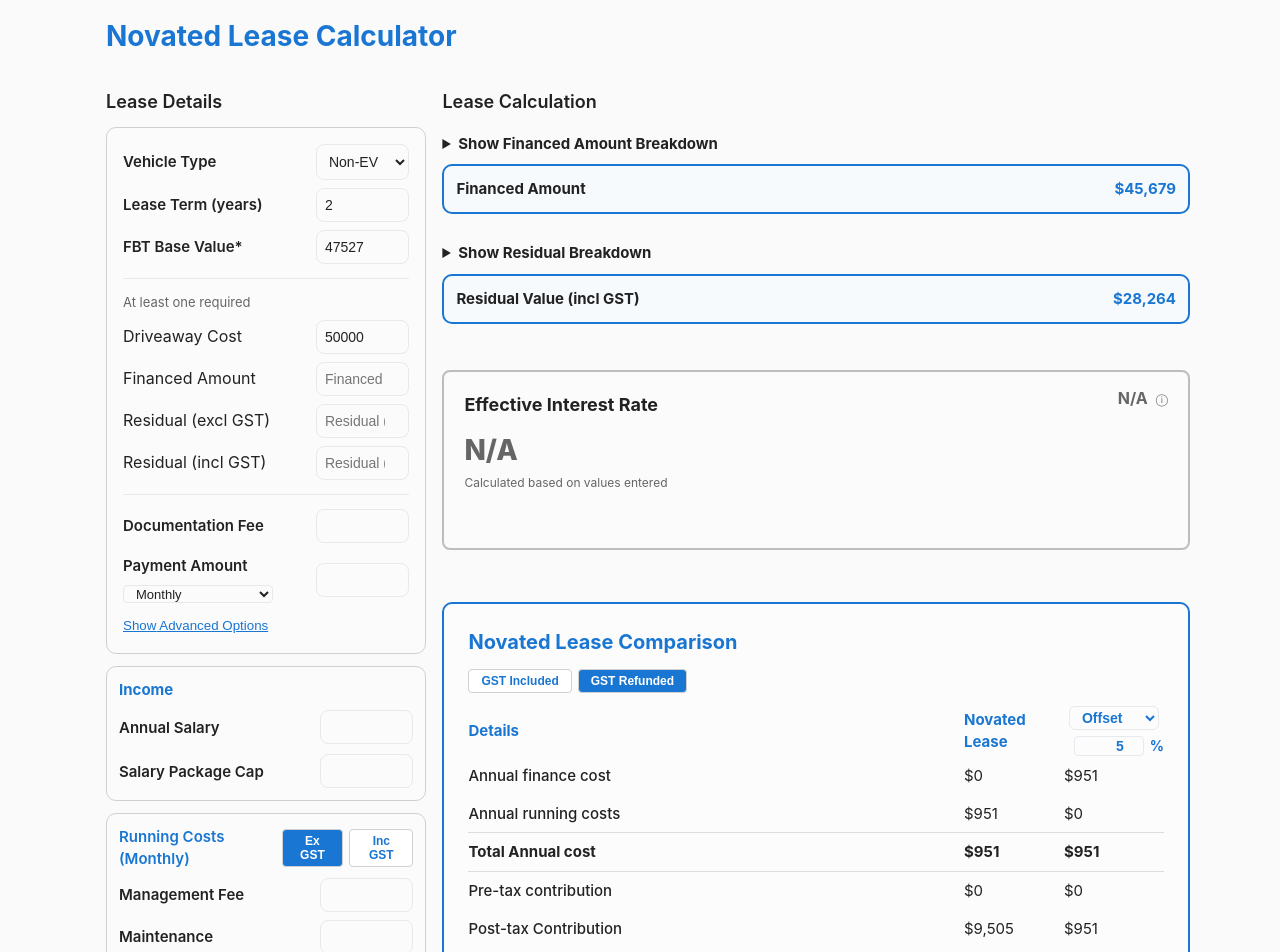
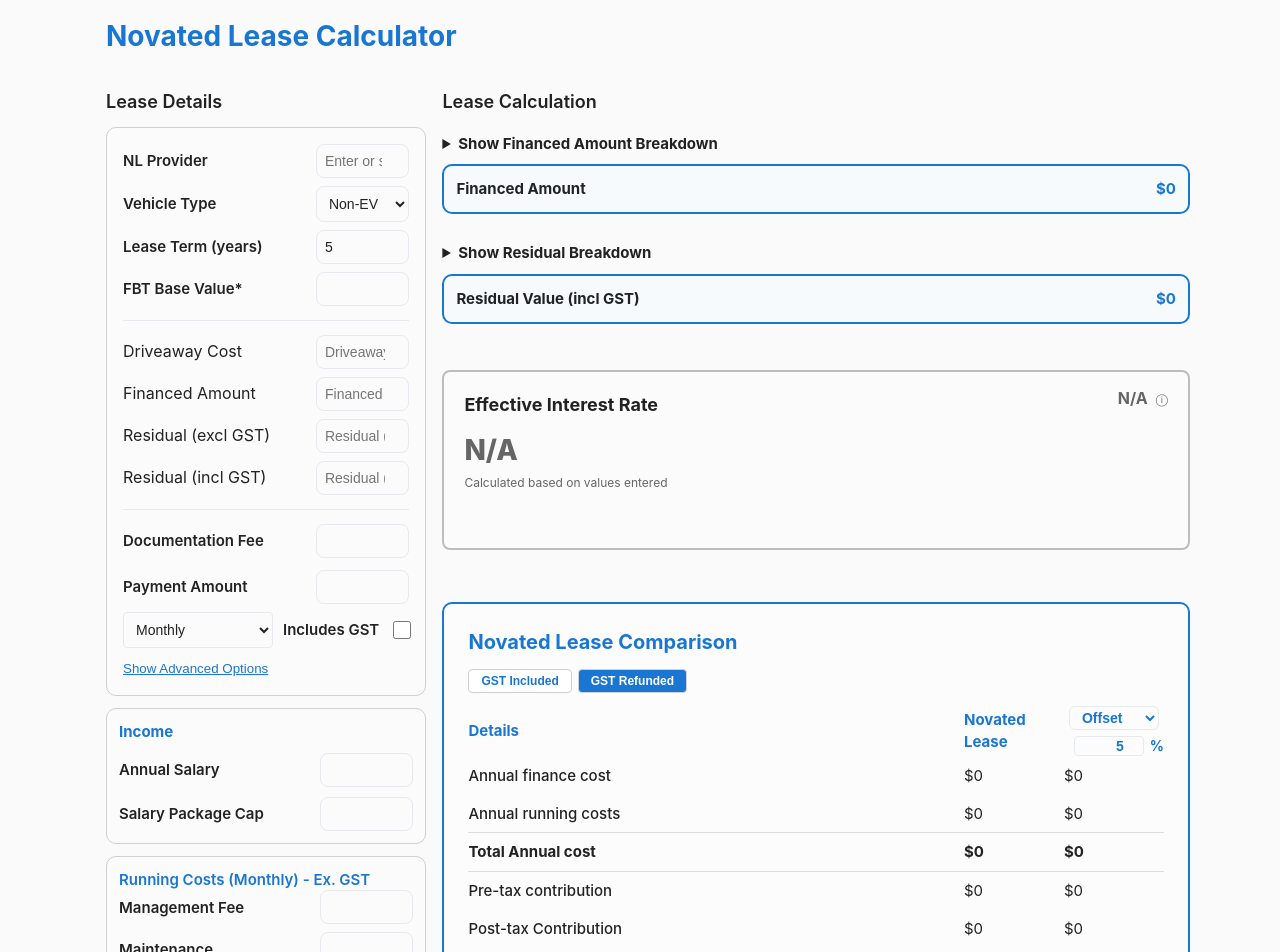
Before and after one commit to William-Aitken/novated-calculator, a Next.js app: page / in a window 1280 px wide. Shown: the top 952 px of the page. Built offline with nearby package versions, Linux system fonts and the light colour scheme.

Commit message:
added provider input and fixed errors

```diff
--- a/src/app/page.tsx
+++ b/src/app/page.tsx
@@ -98,13 +98,46 @@ export default function HomePage() {
     }
     return undefined;
   });
+
+  // NL Provider state
+  const nlProviders = [
+    'Maxxia',
+    'SG Fleet',
+    'FleetPartners',
+    'LeasePlan',
+    'SmartSalary',
+    'Toyota Fleet Management',
+    'Orix',
+    'LeaseLab',
+    'Simplygreen',
+    'WhipSmart',
+    'Easi / Alliance Leasing',
+    'FleetChoice',
+    'Autopia',
+  ];
+
+  const [nlProvider, setNlProvider] = useState<string>(() => {
+    if (typeof window !== 'undefined') {
+      const v = localStorage.getItem('novatedLeaseNlProvider');
+      return v ?? '';
+    }
+    return '';
+  });
+
+  const handleNlProviderChange = (value: string) => {
+    setNlProvider(value);
+    if (typeof window !== 'undefined') {
+      localStorage.setItem('novatedLeaseNlProvider', value);
+    }
+  };
+
   const defaultInputs: NovatedLeaseInputs = {
-    driveawayCost: 50000,
+    driveawayCost: 0,
     residualExcl: 0,
     residualIncl: 0,
-    fbtBaseValue: 47527,
+    fbtBaseValue: 0,
     documentationFee: 0,
-    leaseTermYears: 2,
+    leaseTermYears: 5,
     paymentAmount: 0,
     paymentsPerYear: 12,
     monthsDeferred: 2,
@@ -149,10 +182,46 @@ export default function HomePage() {
     }
   }, []);
 
-  const [results, setResults] = useState(() => calculateNovatedLease(inputs));
+  const defaultResults = {
+    gst: 0,
+    driveawayCost: 0,
+    financedAmount: 0,
+    residualPercent: 0,
+    residualExclGst: 0,
+    residualInclGst: 0,
+  };
+
+  const [results, setResults] = useState(() => {
+    try {
+      return calculateNovatedLease(inputs);
+    } catch (e) {
+      return defaultResults;
+    }
+  });
   const [showAdvanced, setShowAdvanced] = useState(false);
   const [vehicleError, setVehicleError] = useState<string | null>(null);
   const [fbtError, setFbtError] = useState<string | null>(null);
+
+  // Recalculate when inputs change and validation passes
+  useEffect(() => {
+    // Validate vehicle group: require at least one of driveawayCost, residualExcl, residualIncl
+    const hasVehicleValue = (typeof inputs.driveawayCost === 'number' && inputs.driveawayCost > 0)
+      || (typeof inputs.financedAmountManual === 'number' && inputs.financedAmountManual > 0)
+      || (typeof inputs.residualExcl === 'number' && inputs.residualExcl > 0)
+      || (typeof inputs.residualIncl === 'number' && inputs.residualIncl > 0);
+
+    // Validate FBT Base Value is required
+    const hasFbt = typeof inputs.fbtBaseValue === 'number' && inputs.fbtBaseValue > 0;
+
+    // If validation passed, recalculate results
+    if (hasVehicleValue && hasFbt) {
+      try {
+        setResults(calculateNovatedLease(inputs));
+      } catch (e) {
+        // Silently fail if calculation throws
+      }
+    }
+  }, [inputs]);
 
   // Comparison controls (persisted per-target)
   const DEFAULT_COMPARISON_RATES: Record<string, number> = {
@@ -266,12 +335,19 @@ export default function HomePage() {
     return baseAmount;
   })();
 
+  // Effective payment amount that only changes based on runningCostsIncludeGst
+  const effectivePaymentAmount = (() => {
+    const baseAmount = Number(inputs.paymentAmount) || 0;
+    if (runningCostsIncludeGst) return baseAmount / 1.1;
+    return baseAmount;
+  })();
+
   const vehicleCalculations: Array<any> = [];
   if (typeof inputs.driveawayCost === 'number' && inputs.driveawayCost > 0) vehicleCalculations.push(computeFromDriveaway(Number(inputs.driveawayCost)));
   if (typeof inputs.residualExcl === 'number' && inputs.residualExcl > 0) vehicleCalculations.push(computeFromResidualExcl(Number(inputs.residualExcl)));
   if (typeof inputs.residualIncl === 'number' && inputs.residualIncl > 0) vehicleCalculations.push(computeFromResidualIncl(Number(inputs.residualIncl)));
   if (typeof inputs.financedAmountManual === 'number' && inputs.financedAmountManual > 0) vehicleCalculations.push(computeFromFinanced(Number(inputs.financedAmountManual)));
-  if (Number.isFinite(Number(adjustedPaymentAmount)) && Number.isFinite(Number(inputs.paymentsPerYear)) && adjustedPaymentAmount > 0) {
+  if (Number.isFinite(Number(effectivePaymentAmount)) && Number.isFinite(Number(inputs.paymentsPerYear)) && effectivePaymentAmount > 0) {
     // Prefer manual inputs when available for interest rate solving
     const manualFinanced = (typeof inputs.financedAmountManual === 'number' && inputs.financedAmountManual > 0) ? Number(inputs.financedAmountManual) : undefined;
     const manualResidualExcl = (typeof inputs.residualExcl === 'number' && inputs.residualExcl > 0) ? Number(inputs.residualExcl) : undefined;
@@ -284,12 +360,14 @@ export default function HomePage() {
 
     effectiveRate = calculateEffectiveInterestRate({
       ...leaseInputs,
+      paymentAmount: effectivePaymentAmount,
       financedAmount: financedForEffective,
       residualExclGst: residualForEffective,
     });
 
     baseRate = calculateEffectiveInterestRate({
       ...leaseInputs,
+      paymentAmount: effectivePaymentAmount,
       financedAmount: financedForBase,
       residualExclGst: residualForEffective,
     });
@@ -331,18 +409,7 @@ export default function HomePage() {
     } else {
       setFbtError(null);
     }
-
-    // If any validation failed, do not proceed to calculations
-    if (!hasVehicleValue || !hasFbt) return;
-
-    // If manual override fields are set, use them for calculation
-    let calcInputs = { ...updatedInputs };
-    if (
-      field === 'financedAmountManual' && typeof value === 'number' && !isNaN(value)
-    ) {
-      calcInputs.financedAmountManual = value as number;
-    }
-    setResults(calculateNovatedLease(calcInputs));
+    // The useEffect will handle recalculation based on the updated inputs
   };
 
   const handleFrequencyChange = (e: React.ChangeEvent<HTMLSelectElement>) => {
@@ -413,7 +480,7 @@ export default function HomePage() {
   const comparisonResidualIncl = comparisonResidualExcl * 1.1;
 
   const annualSalaryNum = Number(annualSalary) || 0;
-  const packageCapNum = Number(packageCap) || 0;
+  const packageCapNum = Number(packageCap)/1.1 || 0;
   const runningCostsFrequencyLabel = paymentFrequencies.find(f => f.value === selectedFrequency)?.label || 'Monthly';
 
   // Adjust running costs based on GST settings
@@ -431,9 +498,9 @@ export default function HomePage() {
     };
   })();
 
-  const ecGstPerPeriod = (!isEv && (inputs.fbtBaseValue || 0)) ? ((inputs.fbtBaseValue || 0) * 0.2 - packageCapNum/1.1 )* 0.1 / (inputs.paymentsPerYear || 12) : 0;
+  const ecGstPerPeriod = (!isEv && (inputs.fbtBaseValue || 0)) ? ((inputs.fbtBaseValue || 0) * 0.2 - packageCapNum )* 0.1 / (inputs.paymentsPerYear || 12) : 0;
   const totalRunningCostsPerPeriod = Object.values(adjustedRunningCosts).reduce((sum: number, v) => sum + (Number(v) || 0), 0) + ecGstPerPeriod;
-  const postTaxEcm = !isEv ? Math.max(0, (inputs.fbtBaseValue || 0) * 0.2 - packageCapNum / 1.1) : 0;
+  const postTaxEcm = !isEv ? Math.max(0, (inputs.fbtBaseValue || 0) * 0.2 - packageCapNum) : 0;
   const normalRunningCostsPerPeriod = (totalRunningCostsPerPeriod - (adjustedRunningCosts.managementFee || 0) - ecGstPerPeriod) * 1.1;
   const totalAnnualRunningCosts = totalRunningCostsPerPeriod * (selectedFrequency || 12);
   const annualPaymentAmount = adjustedPaymentAmount * (inputs.paymentsPerYear || 12);
@@ -595,6 +662,23 @@ export default function HomePage() {
             {/* Main Inputs as Tight List with Left Labels */}
             <ul className="form-list" style={{ marginBottom: '12px' }}>
               <li className="form-row">
+                <span className="form-label">NL Provider</span>
+                <input
+                  type="text"
+                  list="nlProviderList"
+                  value={nlProvider}
+                  onChange={e => handleNlProviderChange(e.target.value)}
+                  placeholder="Enter or select provider"
+                  className="input--compact"
+                  style={{ justifySelf: 'end' }}
+                />
+                <datalist id="nlProviderList">
+                  {nlProviders.map(provider => (
+                    <option key={provider} value={provider} />
+                  ))}
+                </datalist>
+              </li>
+              <li className="form-row">
                 <span className="form-label">Vehicle Type</span>
                 <select
                   value={isEv ? 'ev' : 'non'}
@@ -639,9 +723,8 @@ export default function HomePage() {
               <li>
                 <div className="divider" />
               </li>
-              <li className="form-row">
-                <small className="muted">At least one required</small>
-              </li>
+
+              {vehicleError && <li style={{ paddingLeft: 0 }}><div className="error-msg" style={{ textAlign: 'left' }}>{vehicleError}</div></li>}
 
               <li className="form-row">
                 <span>Driveaway Cost</span>
@@ -686,7 +769,6 @@ export default function HomePage() {
                   className="input--compact align-end"
                 />
               </li>
-              {vehicleError && <li><div className="error-msg">{vehicleError}</div></li>}
               <li>
                 <div className="divider" />
               </li>
@@ -704,24 +786,31 @@ export default function HomePage() {
 
               {/* Payment Group (includes advanced options) */}
                 <ul className="form-list" style={{ gap: '8px' }}>
-                  <li style={{ display: 'grid', gridTemplateColumns: '150px 1fr', alignItems: 'center', gap: '10px' }}>
-                    <div style={{ minWidth: 150 }}>
-                              <div className="form-label">Payment Amount</div>
-                      <div style={{ marginTop: '6px' }}>
+                  <li className="form-row">
+                    <span className="form-label">Payment Amount</span>
+                    <input
+                      type="number"
+                      value={inputs.paymentAmount || ''}
+                      onChange={(e) => handleInputChange('paymentAmount', Number(e.target.value))}
+                      className="input--compact"
+                      style={{ justifySelf: 'end' }}
+                    />
+                  </li>
+                  <li style={{ display: 'grid', gridTemplateColumns: '150px 1fr', gap: '10px', alignItems: 'center' }}>
+                    <div>
                       <select
                         value={selectedFrequency}
                         onChange={handleFrequencyChange}
                         style={{
                           width: '100%',
-                            height: '18px',
+                          height: '36px',
                           padding: '0 8px',
-                            lineHeight: '18px',
                           border: '1px solid #e6e9ee',
                           borderRadius: '4px',
                           background: 'transparent',
                           color: 'var(--text)',
                           fontWeight: 500,
-                                  fontSize: '13px',
+                          fontSize: '14px',
                           appearance: 'auto',
                         }}
                         onFocus={e => (e.currentTarget.style.borderColor = '#1565c0')}
@@ -732,13 +821,18 @@ export default function HomePage() {
                         ))}
                       </select>
                     </div>
+                    <div style={{ display: 'flex', alignItems: 'center', gap: '10px', justifyContent: 'end' }}>
+                      <label className="form-label" style={{ margin: 0 }}>Includes GST</label>
+                      <input
+                        type="checkbox"
+                        checked={runningCostsIncludeGst}
+                        onChange={(e) => {
+                          setRunningCostsIncludeGst(e.target.checked);
+                          if (typeof window !== 'undefined') localStorage.setItem('novatedLeaseRunningCostsIncludeGst', String(e.target.checked));
+                        }}
+                        style={{ width: '18px', height: '18px', cursor: 'pointer' }}
+                      />
                     </div>
-                          <input
-                            type="number"
-                            value={inputs.paymentAmount || ''}
-                            onChange={(e) => handleInputChange('paymentAmount', Number(e.target.value))}
-                            className="input--compact align-end"
-                          />
                   </li>
                 </ul>
 
@@ -817,47 +911,7 @@ export default function HomePage() {
 
             {/* Running Costs Section */}
             <div className="card card--accent" style={{ marginTop: '12px', background: '#fbfbfb', border: '1px solid #d0d0d0', padding: '12px' }}>
-              <div style={{ display: 'flex', justifyContent: 'space-between', alignItems: 'center', marginBottom: '8px' }}>
-                <h3 style={{ margin: 0, color: 'var(--primary)' }}>Running Costs ({runningCostsFrequencyLabel})</h3>
-                <div style={{ display: 'flex', gap: '6px' }}>
-                  <button
-                    onClick={() => {
-                      setRunningCostsIncludeGst(false);
-                      if (typeof window !== 'undefined') localStorage.setItem('novatedLeaseRunningCostsIncludeGst', 'false');
-                    }}
-                    style={{
-                      padding: '4px 12px',
-                      fontSize: '12px',
-                      fontWeight: 700,
-                      border: '1px solid #d0d0d0',
-                      borderRadius: '4px',
-                      background: !runningCostsIncludeGst ? '#1976d2' : '#fff',
-                      color: !runningCostsIncludeGst ? '#fff' : '#1976d2',
-                      cursor: 'pointer',
-                    }}
-                  >
-                    Ex GST
-                  </button>
-                  <button
-                    onClick={() => {
-                      setRunningCostsIncludeGst(true);
-                      if (typeof window !== 'undefined') localStorage.setItem('novatedLeaseRunningCostsIncludeGst', 'true');
-                    }}
-                    style={{
-                      padding: '4px 12px',
-                      fontSize: '12px',
-                      fontWeight: 700,
-                      border: '1px solid #d0d0d0',
-                      borderRadius: '4px',
-                      background: runningCostsIncludeGst ? '#1976d2' : '#fff',
-                      color: runningCostsIncludeGst ? '#fff' : '#1976d2',
-                      cursor: 'pointer',
-                    }}
-                  >
-                    Inc GST
-                  </button>
-                </div>
-              </div>
+              <h3 style={{ margin: 0, color: 'var(--primary)' }}>Running Costs ({runningCostsFrequencyLabel}) - {runningCostsIncludeGst ? 'Inc. GST' : 'Ex. GST'}</h3>
               <ul className="form-list">
                 <li className="form-row">
                   <span className="form-label">Management Fee</span>
--- a/src/utils/leaseMath.ts
+++ b/src/utils/leaseMath.ts
@@ -42,14 +42,14 @@ export function calculateNovatedLease(inputs: NovatedLeaseInputs): NovatedLeaseR
 
       let financedAmount: number | undefined;
 
-      if (typeof driveawayNum === 'number') {
+      if (typeof driveawayNum === 'number' && driveawayNum > 0) {
             financedAmount = driveawayNum - minValue + documentationFee;
-      } else if (typeof financedManualNum === 'number') {
+      } else if (typeof financedManualNum === 'number' && financedManualNum > 0) {
             financedAmount = financedManualNum;
-      } else if (typeof residualExclNum === 'number') {
+      } else if (typeof residualExclNum === 'number' && residualExclNum > 0) {
             if (!residualPercent) throw new Error('Cannot derive financed amount: residual percent is zero');
             financedAmount = residualExclNum / residualPercent + documentationFee;
-      } else if (typeof residualInclNum === 'number') {
+      } else if (typeof residualInclNum === 'number' && residualInclNum > 0) {
             if (!residualPercent) throw new Error('Cannot derive financed amount: residual percent is zero');
             const resExcl = residualInclNum / 1.1;
             financedAmount = resExcl / residualPercent + documentationFee;
```
Also changed, not shown: 16 other files (tests, documents, lock files or other folders). Lines whose indentation alone changed are shown as unchanged.
